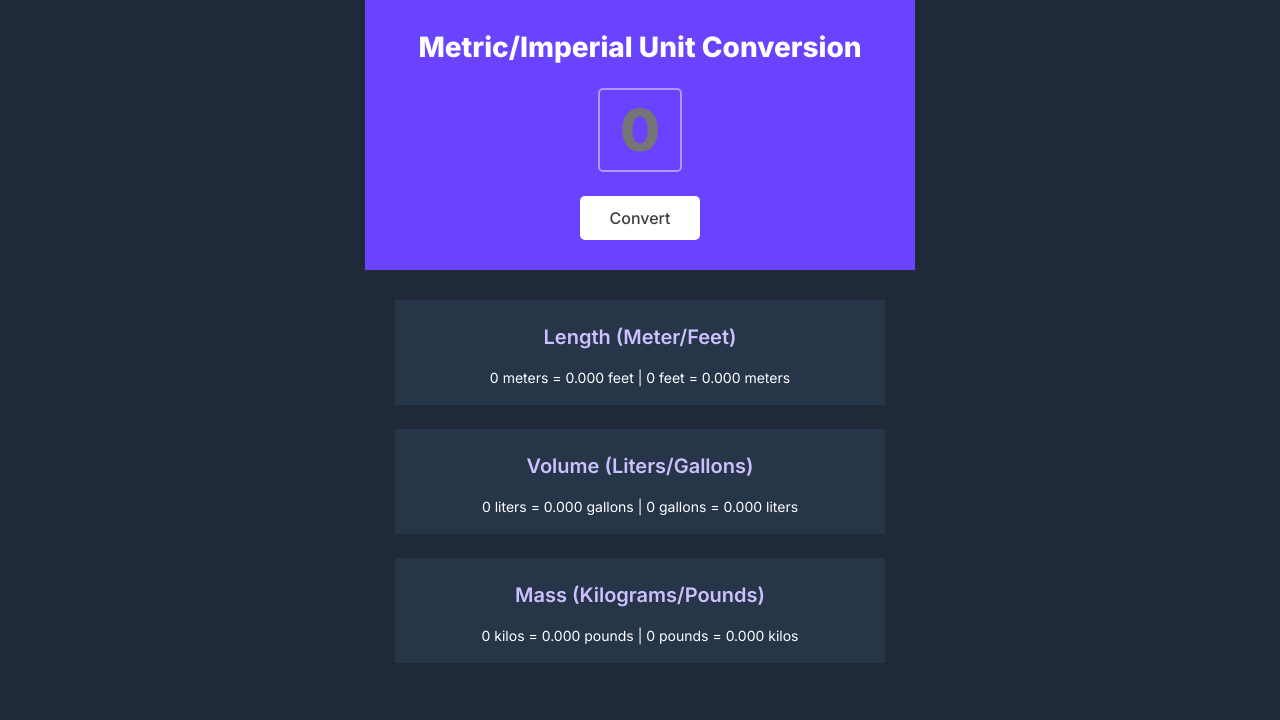
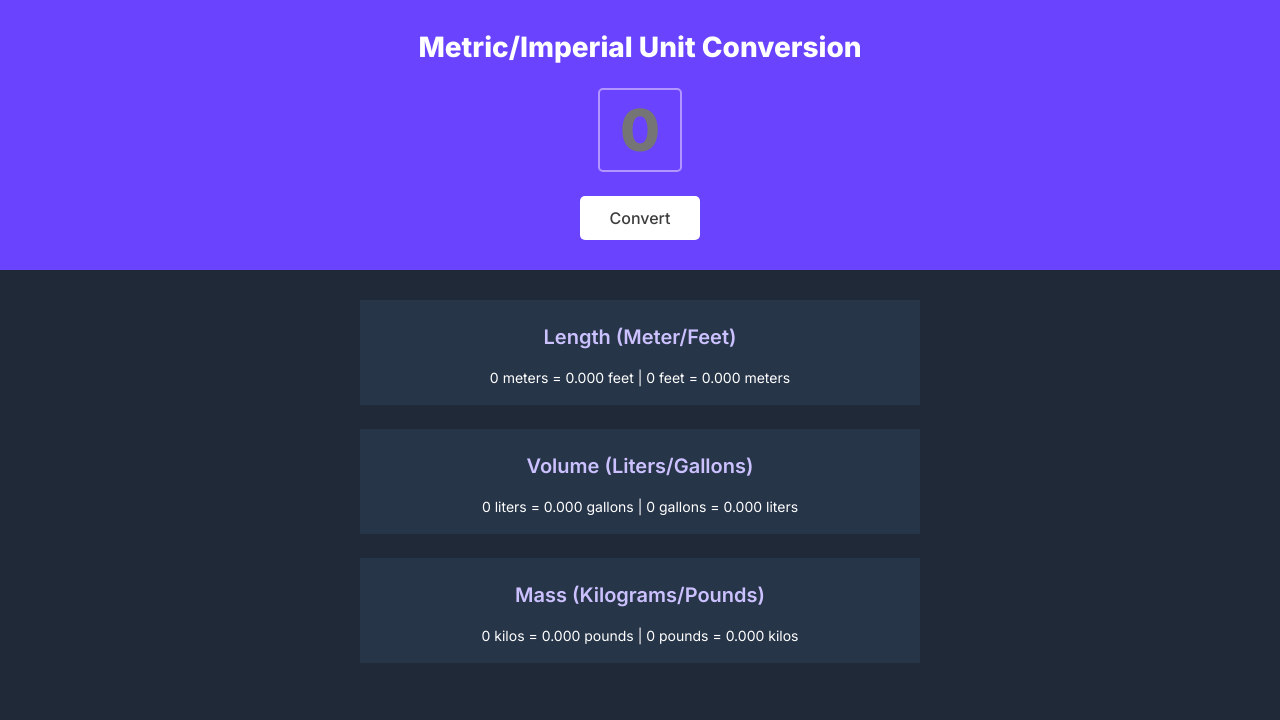
Before and after one commit to louiseaux/javascript-course, a browser extension: page unit-converter/index.html in a window 1280 px wide. Drawn offline with Linux system fonts and the light colour scheme.

Commit message:
fix section width

```diff
--- a/unit-converter/css/style.css
+++ b/unit-converter/css/style.css
@@ -1,6 +1,5 @@
 body {
-    margin: auto;
-    width: 550px;
+    margin: 0;
     text-align: center;
     font-family: 'Inter', sans-serif;
     background: #1F2937;
@@ -45,6 +44,7 @@ button {
 }
 
 .section {
+    max-width: 550px;
     margin: 0 auto 24px;
     background: #273549;
     padding: 5px;
```
